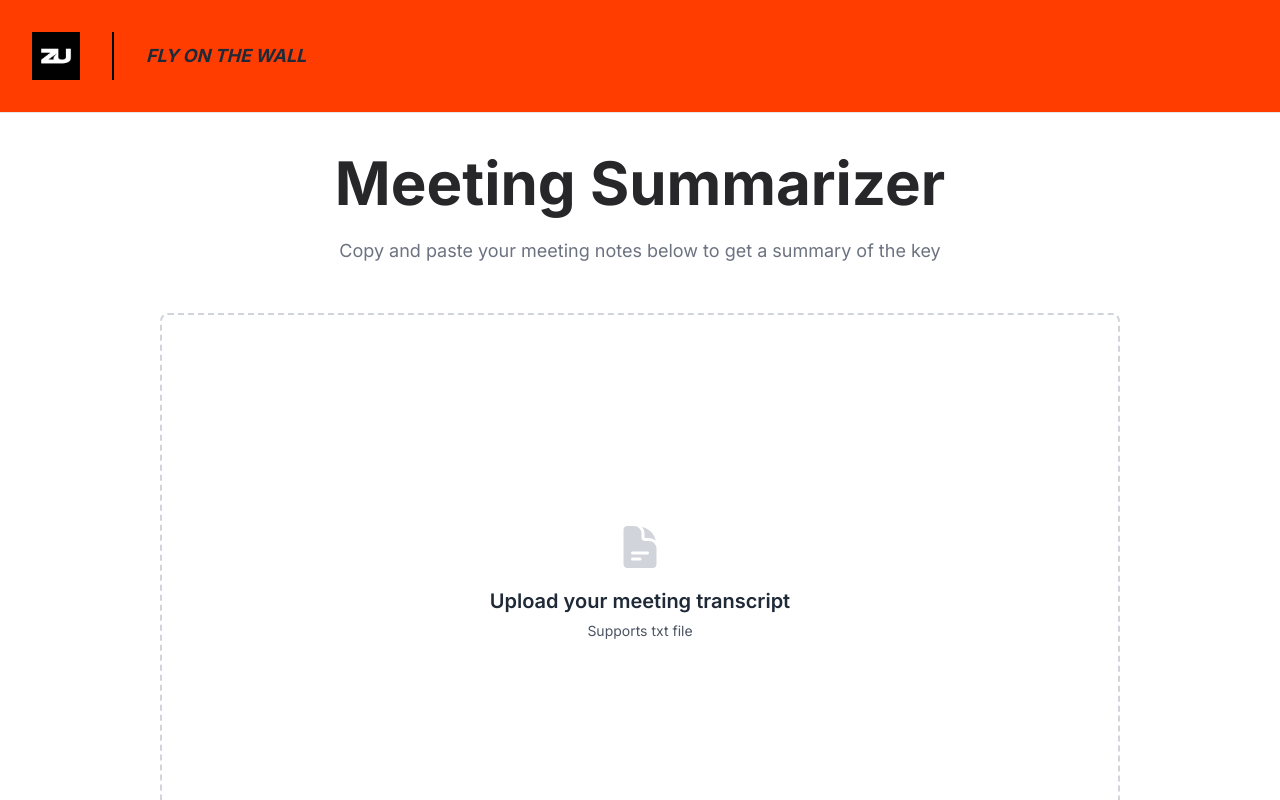
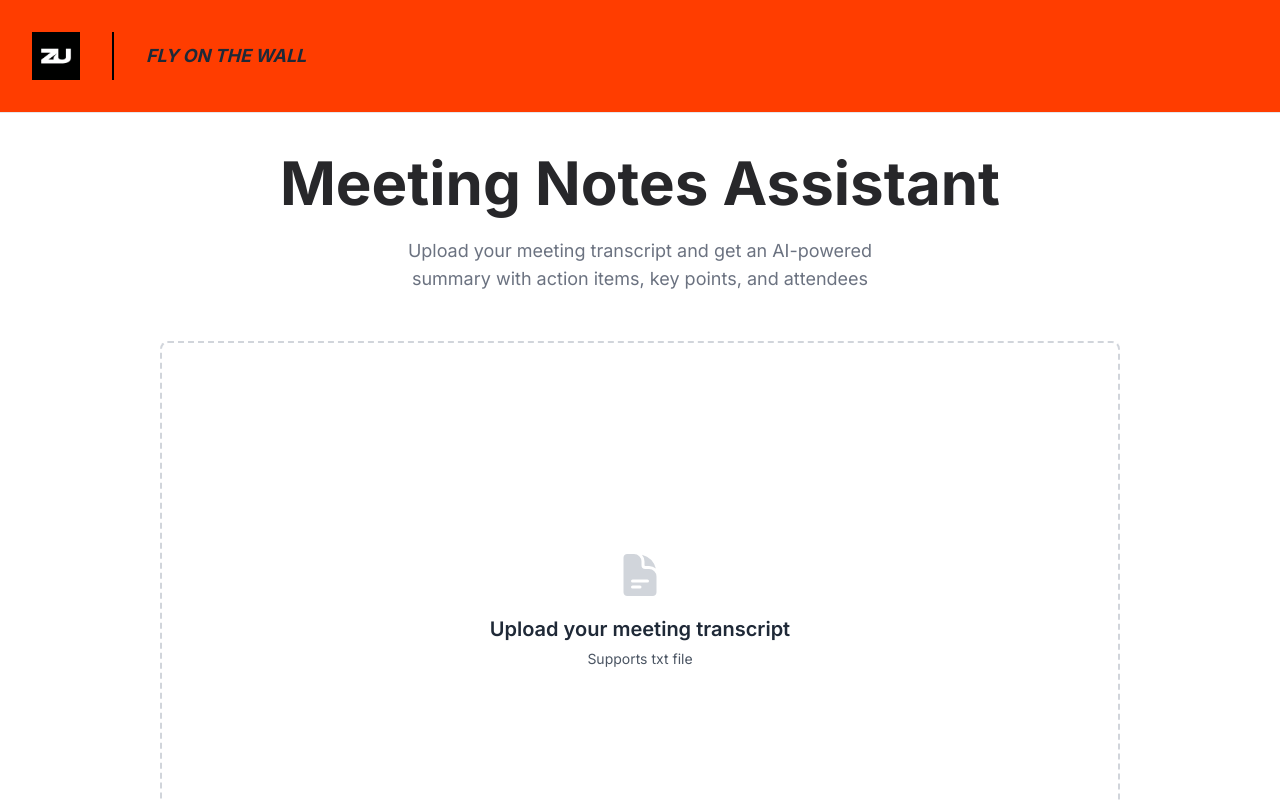
Before and after one commit to tanmay-pathak/flyonthewall, a Next.js app: page / in a window 1280 px wide. Shown: the top 800 px of the page. Built offline with nearby package versions, Linux system fonts and the light colour scheme.

Commit message:
chore: copy updates

```diff
--- a/app/page.tsx
+++ b/app/page.tsx
@@ -27,8 +27,6 @@ export default function Home() {
     });
     const json = await res.json();
 
-    console.log({ json });
-
     setStatus("created");
     const validatedOutput = menuSchema.parse(json);
     setParsedResult(validatedOutput);
@@ -38,14 +36,15 @@ export default function Home() {
     <div className="container px-4 py-8 bg-white max-w-screen-lg mx-auto">
       {status === "initial" && (
         <>
-          <div className="max-w-2xl text-center mx-auto mt-2">
+          <div className="text-center mx-auto mt-2">
             <h1 className="mb-6 text-balance text-6xl font-bold text-zinc-800">
-              Meeting Summarizer
+              Meeting Notes Assistant
             </h1>
           </div>
           <div className="max-w-3xl text-center mx-auto">
-            <p className="mb-8 text-lg text-gray-500 text-balance ">
-              Copy and paste your meeting notes below to get a summary of the key
+            <p className="mb-8 text-lg text-gray-500 text-balance">
+              Upload your meeting transcript and get an AI-powered summary with
+              action items, key points, and attendees
             </p>
           </div>
         </>
@@ -67,7 +66,7 @@ export default function Home() {
         {parsedResult && (
           <div className="flex-1">
             <ScrollArea className="h-full w-full rounded-md p-4 gap-2">
-                <MeetingDetails data={parsedResult} />
+              <MeetingDetails data={parsedResult} />
             </ScrollArea>
           </div>
         )}
```
